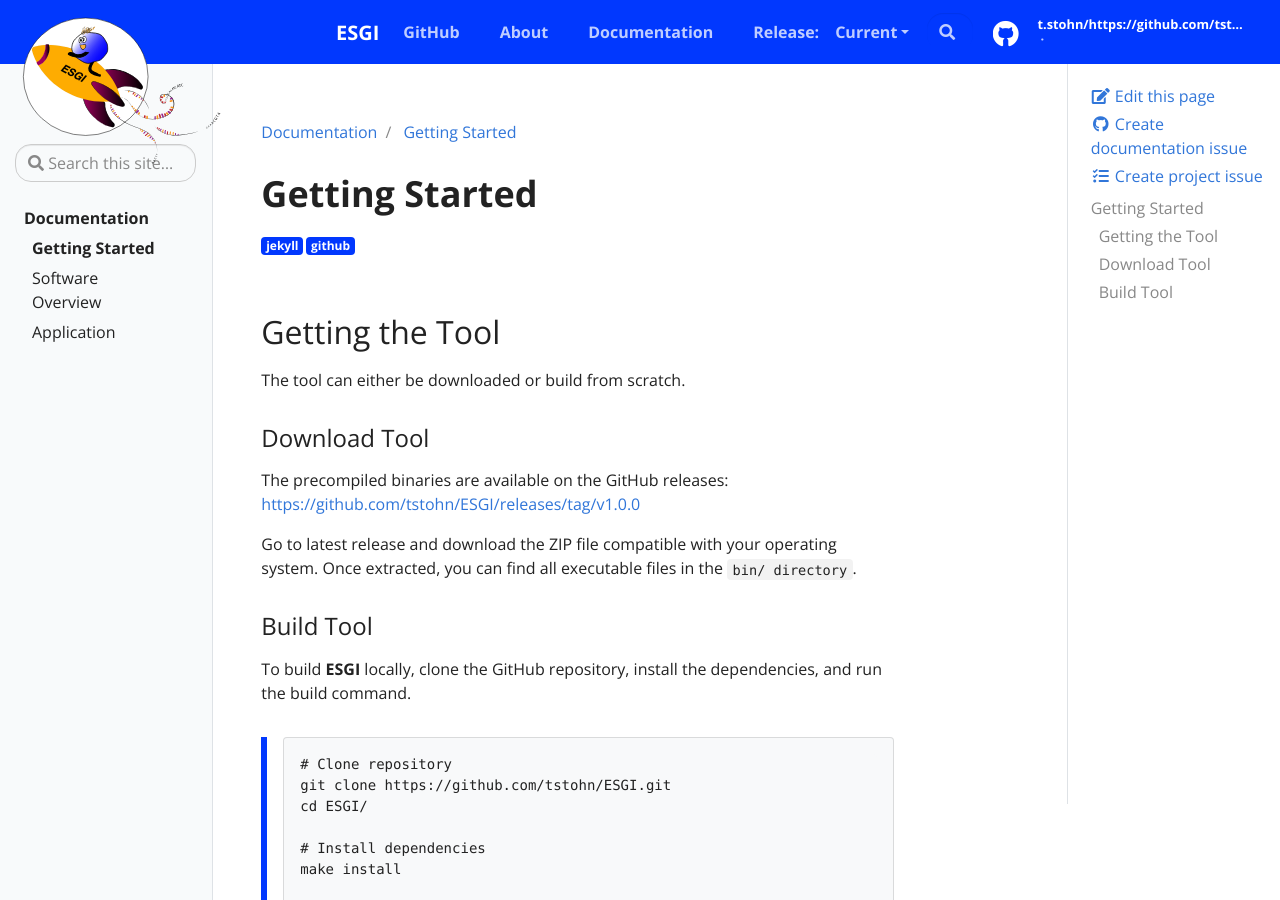
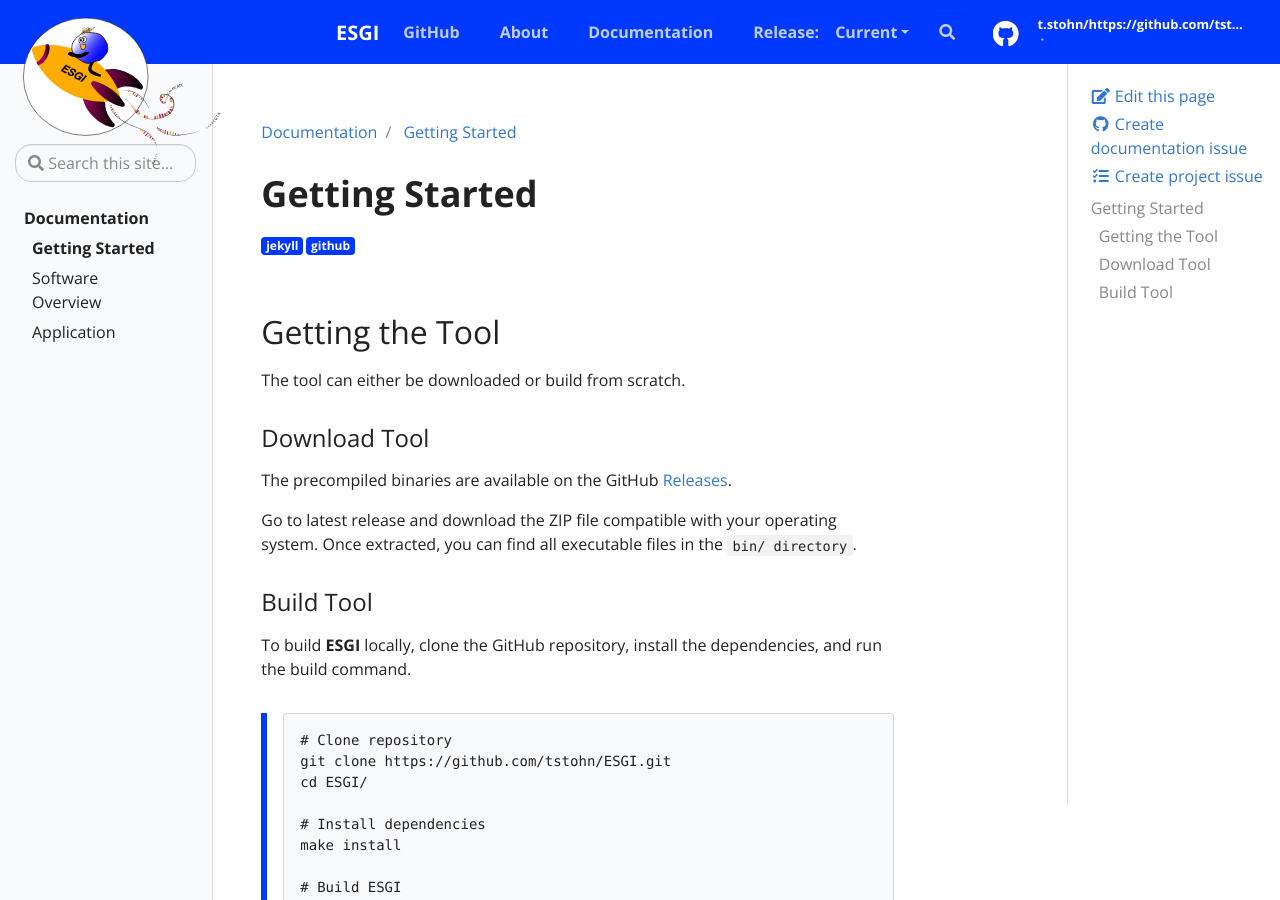
Before and after one commit to tstohn/ESGI.documentation, a Jekyll site: the page built from _docs/getting-started.md, in a window 1280 px wide and 900 px high. Built offline with Jekyll 4.4.1, drawn with Linux system fonts in a browser that asks for light colours; part of the change alters nothing that is shown.

Commit message:
change link to releases

```diff
--- a/_docs/getting-started.md
+++ b/_docs/getting-started.md
@@ -15,8 +15,7 @@ The tool can either be downloaded or build from scratch.
 
 ### Download Tool
 
-The precompiled binaries are available on the GitHub releases:
-[https://github.com/tstohn/ESGI/releases/tag/v1.0.0](https://github.com/tstohn/ESGI/releases/tag/v1.0.0)
+The precompiled binaries are available on the GitHub [Releases](https://github.com/tstohn/ESGI/releases/tag/v1.0.0).
 
 Go to latest release and download the ZIP file compatible with your operating system. Once extracted, you can find all executable files in the `bin/ directory`.
 
```
